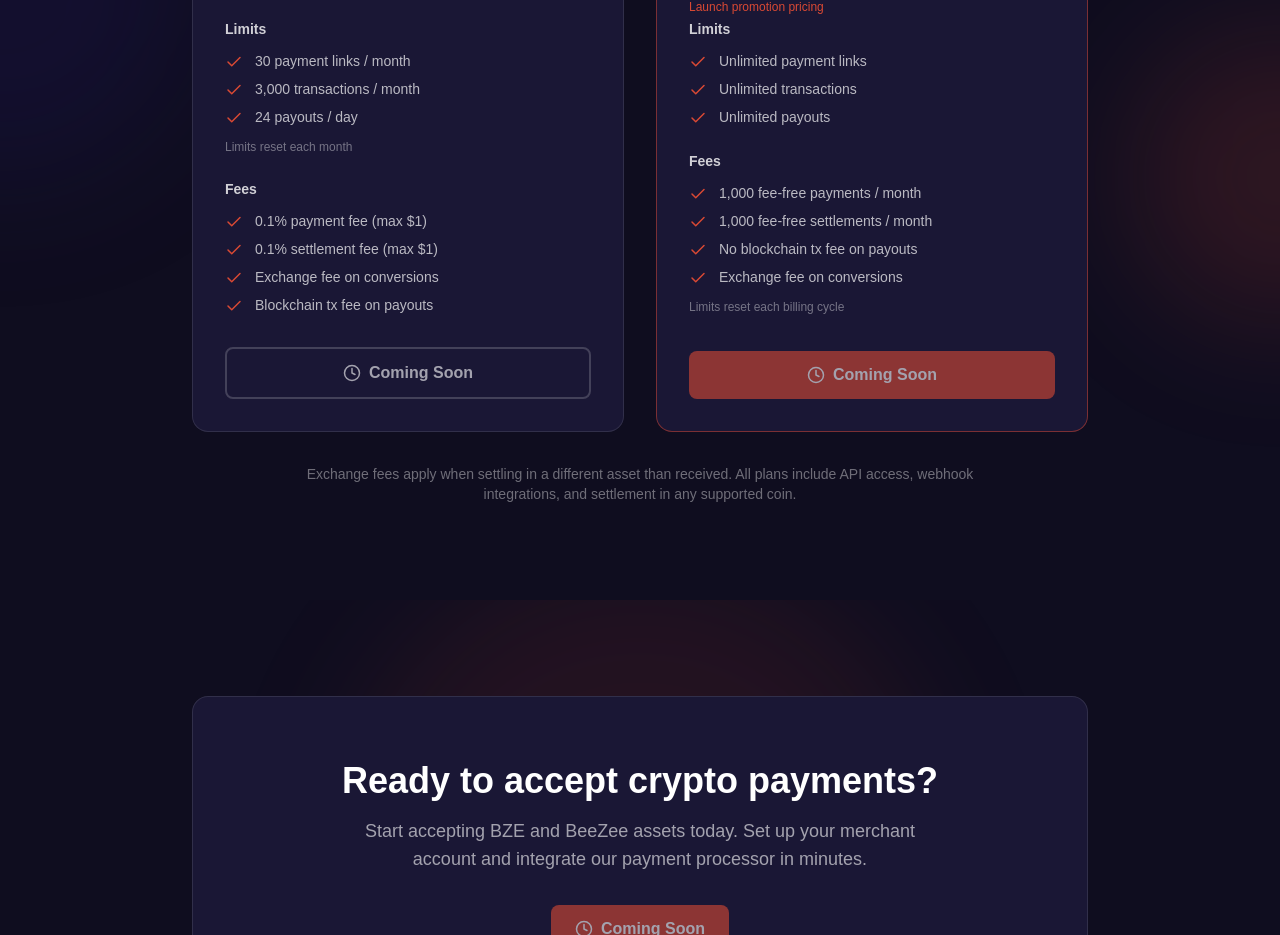
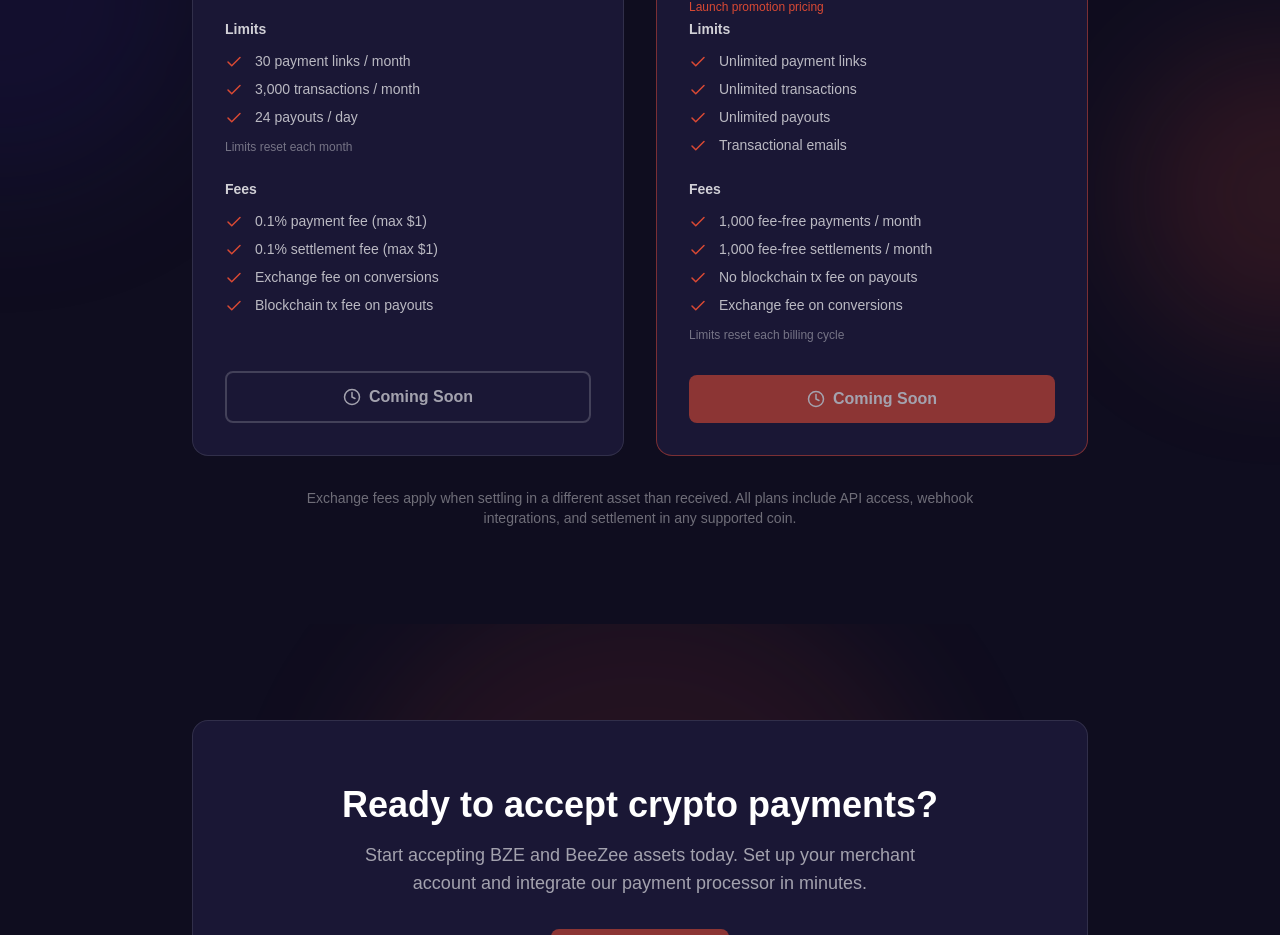
Before and after one commit to vibast-solutions/cointrunk-website, a Next.js app: page /payment-processor in a window 1280 px wide. Shown: the part 3240-4175 px from the top of the page. Built offline with nearby package versions, Linux system fonts and the light colour scheme.

Commit message:
Add "Transactional emails" feature to payment processor plan cards

```diff
--- a/app/payment-processor/page.tsx
+++ b/app/payment-processor/page.tsx
@@ -415,6 +415,10 @@
                       <Check size={18} className="text-accent shrink-0 mt-0.5" />
                       <span className="text-white/70 text-sm">Unlimited payouts</span>
                     </li>
+                    <li className="flex items-start gap-3">
+                      <Check size={18} className="text-accent shrink-0 mt-0.5" />
+                      <span className="text-white/70 text-sm">Transactional emails</span>
+                    </li>
                   </ul>
                 </div>
 
```
